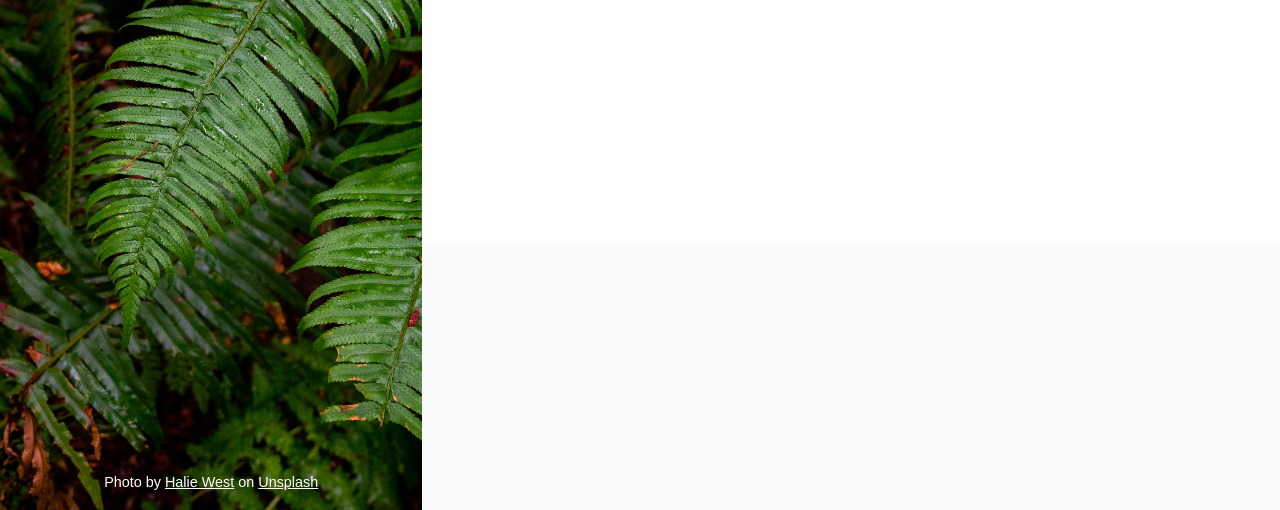
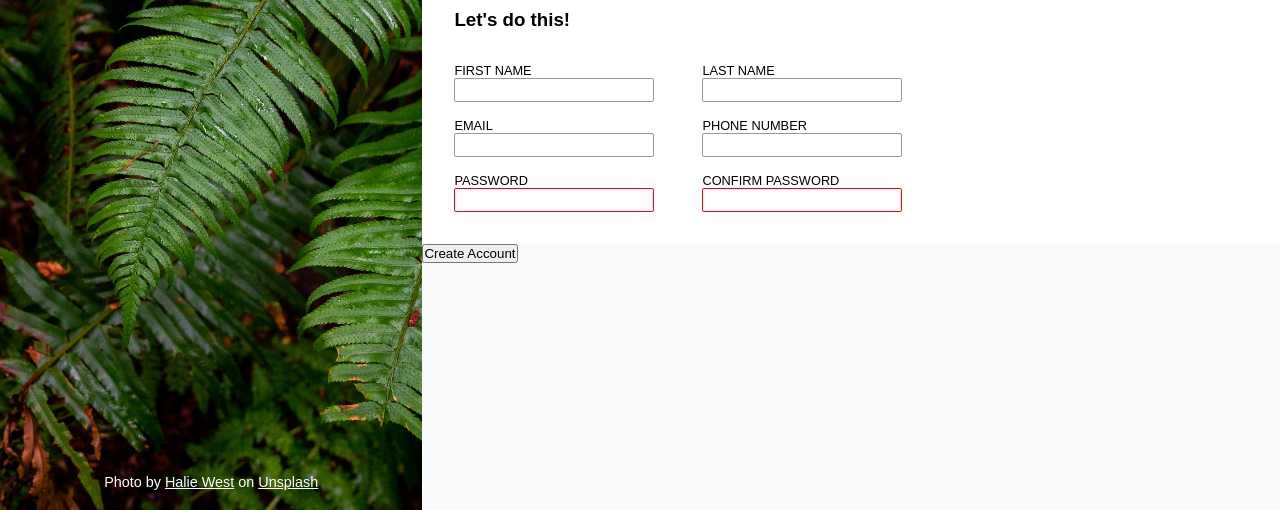
Before and after one commit to flitewidgeon/Sign-up-Form, a plain HTML site: page index.html in a window 1280 px wide. Shown: the part 290-800 px from the top of the page. Drawn offline with Linux system fonts and the light colour scheme.

Commit message:
Markup and style form section

```diff
--- a/index.html
+++ b/index.html
@@ -14,20 +14,56 @@
         <h1>ODIN</h1>
       </div>
       <cite>
-      Photo by <a href="https://unsplash.com/@haliewestphoto?utm_source=unsplash&utm_medium=referral&utm_content=creditCopyText">Halie West</a> on <a href="https://unsplash.com/photos/green-leaf-plant-in-close-up-photography-25xggax4bSA?utm_source=unsplash&utm_medium=referral&utm_content=creditCopyText">Unsplash</a>
+        Photo by <a href="https://unsplash.com/@haliewestphoto?utm_source=unsplash&utm_medium=referral&utm_content=creditCopyText">Halie West</a> on <a href="https://unsplash.com/photos/green-leaf-plant-in-close-up-photography-25xggax4bSA?utm_source=unsplash&utm_medium=referral&utm_content=creditCopyText">Unsplash</a>
       </cite>
 
     </div>
     <div class="right">
       <div class="one">
         <div>
-            <p>This is not a real online service! You know you need something like this in your life to help you realize your deepest dreams. Sign up <em>now</em> to get started.</p>
-            <p>You <em>know</em> you want to.</p>
+          <p>This is not a real online service! You know you need something like this in your life to help you realize your deepest dreams. Sign up <em>now</em> to get started.</p>
+          <p>You <em>know</em> you want to.</p>
         </div>
       </div>
 
-      <div class="two"></div>
-      <div class="three"></div>
+      <div class="two">
+        <h3 class="form-title">Let's do this!</h3>
+        <form action="" method="get" id="sign-up-form">
+          <div>
+            <p>
+              <label for="first_name">FIRST NAME</label>
+              <input type="text" id="first_name" name="first_name">
+            </p>
+            <p>
+              <label for="user_email">EMAIL</label>
+              <input type="email" id="user_email" name="email">
+            </p>
+            <p>
+              <label for="user_password">PASSWORD</label>
+              <input type="password" id="user_password" name="password" required>
+            </p>
+          </div>
+
+          <div>
+            <p>
+              <label for="last_name">LAST NAME</label>
+              <input type="text" id="last_name" name="last_name">
+            </p>
+            <p>
+              <label for="phone_number">PHONE NUMBER</label>
+              <input type="telephone" id="phone_number" name="phone_number">
+            </p>
+            <p>
+              <label for="confirm_password">CONFIRM PASSWORD</label>
+              <input type="password" id="confirm_password" name="confirm_password" required>
+            </p>
+          </div>
+        </form>
+      </div>
+      <div class="three">
+             <button type="submit" form="sign-up-form">Create Account</button>
+      </div>
+
     </div>
   </div>
 </body>
--- a/style.css
+++ b/style.css
@@ -15,6 +15,7 @@
 
 html{
   font-family: "Arial", sans-serif;
+  font-size: 16px;
 }
 
 .main-container{
@@ -104,3 +105,46 @@ cite a{
   margin-top: 100px;
   margin-bottom: 20px;
 }
+
+.form-title{
+  margin-top: 2rem;
+  padding-left: 2rem;
+}
+
+form{
+  padding: 2rem;
+  font-size: 0.8rem;
+  display: flex;
+  gap: 3rem;
+}
+
+form p + p{
+  margin-top: 1rem;
+}
+
+label {
+  display: block;
+}
+
+input {
+  appearance: none;
+}
+
+input {
+  /* Uniform text field size */
+  width: 200px;
+  height: 1.5rem;
+  border-radius: 2px;
+}
+
+input:invalid {
+  border: 1px solid red;
+}
+
+input:valid {
+  border: 1px solid #999999;
+}
+
+input:focus{
+  /*TODO box-shadow ?*/
+}
```
